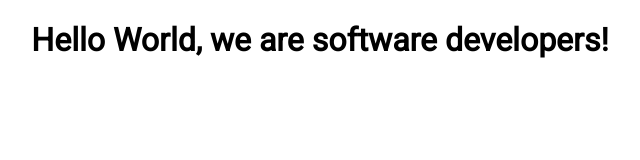
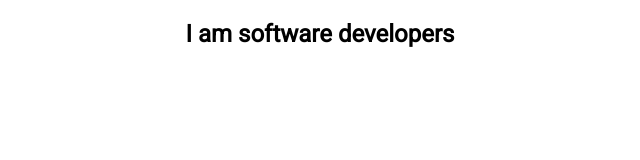
Before and after one commit to Hacking-NASSA-with-HTML/Shahid_Vyacheslav_Microverse_Trial_project, a plain HTML site: page index.html in a window 1280 px wide. Shown: the whole page, without its empty margins (320-960 px from the left). Drawn offline with Linux system fonts and the light colour scheme.

Commit message:
feat: add several sections to HTML

```diff
--- a/index.html
+++ b/index.html
@@ -8,7 +8,13 @@
 </head>
 
 <body>
-    <h1>Hello World, we are software developers!</h1>
+    <section id="welcome-section">
+        <h1>
+            I am software developers
+        </h1>
+    </section>
+    <section id="projects"></section>
+    <!-- <h1>Hello World, we are software developers!</h1> -->
     <script src="https://cdn.freecodecamp.org/testable-projects-fcc/v1/bundle.js"></script>
 
     <!--
```
